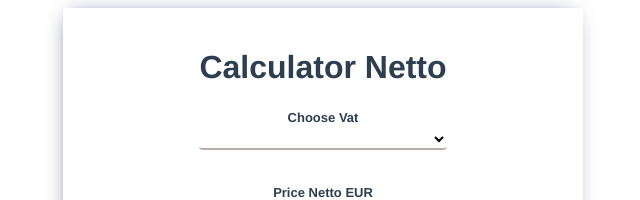
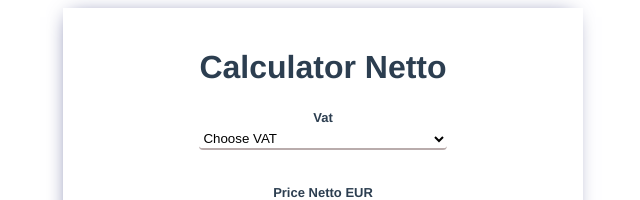
Before and after one commit to Datureli/clicktrains, a Vue app: page / in a window 1280 px wide. Shown: the top 200 px of the page, without its empty margins (317-957 px from the left). Built offline with nearby package versions, Linux system fonts and the light colour scheme.

Commit message:
add choose Vat placeholder to vat input

```diff
--- a/src/components/Form.vue
+++ b/src/components/Form.vue
@@ -6,8 +6,9 @@
     @submit="submitForm"
   >
     <div class="displayGrid">
-      <label for="Choose Vat">Choose Vat</label>
+      <label for="Choose Vat">Vat</label>
       <select v-model="vatInput" @change="changeDisable" name="Vat">
+        <option value="" disabled>Choose VAT</option>
         <option
           v-for="vatOptions in vatOptions"
           :key="vatOptions"
@@ -23,6 +24,7 @@
       <label for="price Netto EUR">Price Netto EUR</label>
       <input
         v-model="nettoPrice"
+        min="1"
         type="number"
         :disabled="isDisabled"
         name="netto"
@@ -37,13 +39,7 @@
 
     <div class="displayGrid">
       <label for="price Brutto EUR">Price Brutto EUR</label>
-      <input
-        placeholder="Brutto price"
-        type="number"
-        :value="calculateVat"
-        readonly
-        name="brutto"
-      />
+      <input type="number" :value="calculateVat" readonly name="brutto" />
     </div>
 
     <div class="displayGrid">
--- a/src/composables/useForm.js
+++ b/src/composables/useForm.js
@@ -3,6 +3,7 @@ import { reactive, toRefs, computed, ref } from "vue";
 import { useRouter, useRoute } from "vue-router";
 let description = ref([]);
 export function useForm() {
+
   const router = useRouter();
   const route = useRoute();
 
@@ -47,7 +48,7 @@ export function useForm() {
 
   let calculateVat = computed(() => {
     let calculateNetto = (state.nettoPrice / 100) * state.vatInput;
-    return state.nettoPrice + calculateNetto;
+    return state.nettoPrice + calculateNetto
   });
 
   let submitForm = ref((event) => {
```
